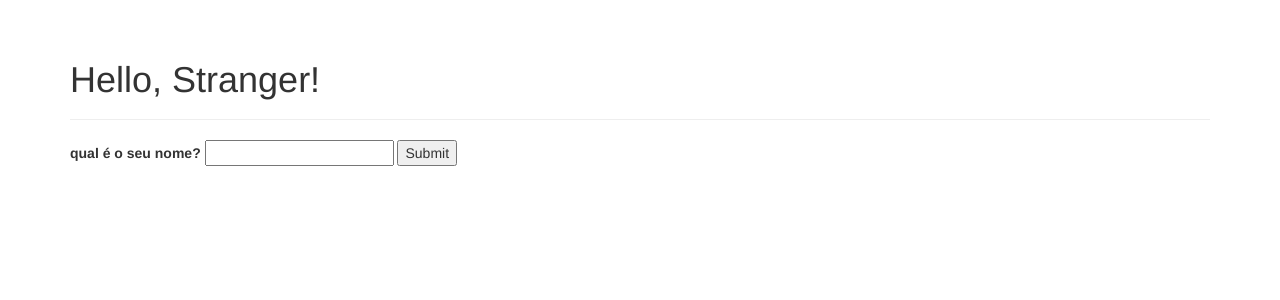
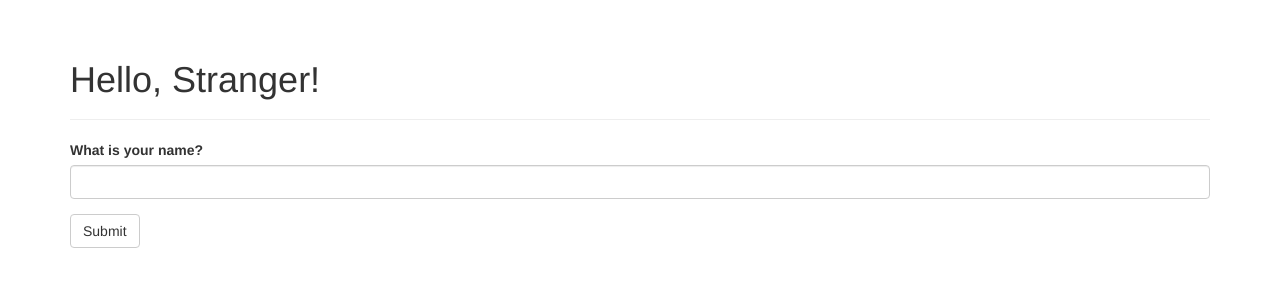
Before and after one commit to Gabriel-Lucena/flask, a Flask app: page / in a window 1280 px wide. Shown: the part 52-352 px from the top of the page. Run offline with Flask 3, Linux system fonts and the light colour scheme; some libraries are stand-ins or nearby versions.

Commit message:
Tela de nome feita

```diff
--- a/flask_app.py
+++ b/flask_app.py
@@ -11,7 +11,7 @@ from wtforms import StringField, SubmitField
 from wtforms.validators import DataRequired
 
 class NameForm(FlaskForm):
-    name = StringField('qual é o seu nome?', validators= [DataRequired()])
+    name = StringField('What is your name?', validators= [DataRequired()])
     submit = SubmitField('Submit')
 
 app = Flask(__name__)
--- a/templates/index.html
+++ b/templates/index.html
@@ -8,7 +8,10 @@
 
 <form method="POST">
     {{ form.hidden_tag() }}
-    {{ form.name.label }} {{ form.name(id=name) }}
-    {{ form.submit }}
+
+    <div class="form-group required">
+        {{ form.name.label(class="control-label") }} {{ form.name(class="form-control", id=name) }}
+    </div>
+    {{ form.submit(class="btn btn-default", id=submit) }}
 </form>
 {% endblock %}
```
